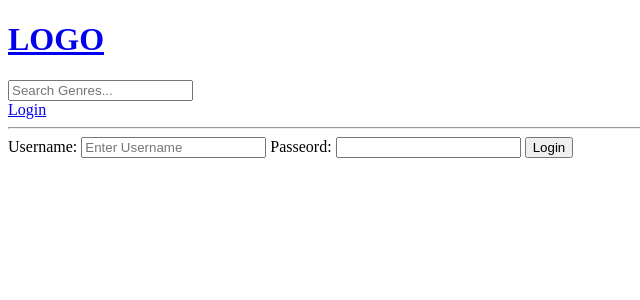
After one commit to HolaDav/Django_Tutorial, a Django app: page /login/ in a window 1280 px wide. The commit adds this page. Shown: the top 300 px of the page, without its empty margins (0-640 px from the left). Run offline with Django 4.2, Linux system fonts and the light colour scheme.

Commit message:
Added Login and Logout functionality

```diff
--- a/crashproject/BOOK CLUB HUB/bookclub/base/templates/base/home.html
+++ b/crashproject/BOOK CLUB HUB/bookclub/base/templates/base/home.html
@@ -65,7 +65,7 @@
         <h2>Clubs</h2>
 
         <div>
-
+            <h5>{{club_count}} Clubs available.</h5>
             <a href="{% url 'create-club' %}">Create Club</a>
             <hr>
 
@@ -81,6 +81,7 @@
                 </div>
                 {% endfor %}
             </div>
+
         </div>
     </div>
 
--- /dev/null
+++ b/crashproject/BOOK CLUB HUB/bookclub/base/templates/base/login_register.html
@@ -0,0 +1,17 @@
+{% extends 'main.html' %}
+
+{% block content %}
+
+<form action="" method="POST">
+    {% csrf_token %}
+
+    <label for="">Username:</label>
+    <input type="text" name="username" placeholder="Enter Username">
+
+    <label for="">Passeord:</label>
+    <input type="password" name="password">
+
+    <input type="submit" value="Login">
+</form>
+
+{% endblock content %}
--- a/crashproject/BOOK CLUB HUB/bookclub/base/urls.py
+++ b/crashproject/BOOK CLUB HUB/bookclub/base/urls.py
@@ -2,6 +2,8 @@ from django.urls import path
 from . import views
 
 urlpatterns = [
+    path('login/', views.loginpage, name='login'),
+    path('logout/', views.logoutuser, name='logout'),
     path('', views.home, name='home'),
     path('club/<str:pk>', views.club, name='club'),
     path('create-club', views.createClub, name='create-club'),
--- a/crashproject/BOOK CLUB HUB/bookclub/base/views.py
+++ b/crashproject/BOOK CLUB HUB/bookclub/base/views.py
@@ -1,5 +1,8 @@
 from django.shortcuts import render, redirect
+from django.contrib import messages
 from django.db.models import Q
+from django.contrib.auth.models import User
+from django.contrib.auth import authenticate, login, logout
 from django.http import HttpResponse
 from .models import Club, Genre
 from .forms import ClubForm
@@ -19,6 +22,31 @@ from .forms import ClubForm
 #     {"id":10, "name":"Tales & Tea"},
 # ]
 
+def loginpage(request):
+    if request.method == 'POST':
+        username = request.POST.get('username')
+        password = request.POST.get('password')
+
+        try:
+            user = User.objects.get(username=username)
+        except:
+            messages.error(request, 'User does not exits')
+
+        user = authenticate(request, username=username, password=password)
+
+        if user is not None:
+            login(request, user)
+            return redirect('home')
+        else:
+            messages.error(request, 'Username or Password is not correct')
+
+    context = {}
+    return render(request, 'base/login_register.html', context)
+
+def logoutuser(request):
+    logout(request)
+    return redirect('home')
+
 def home(request):
     q = request.GET.get('q') if request.GET.get('q') != None else ''
 
@@ -30,7 +58,9 @@ def home(request):
 
     genres = Genre.objects.all()
 
-    context = {"clubs": clubs, 'genres': genres}
+    club_count = clubs.count()
+
+    context = {"clubs": clubs, 'genres': genres, 'club_count': club_count}
     return render(request, 'base/home.html', context)
 
 def club(request, pk):
--- a/crashproject/BOOK CLUB HUB/bookclub/templates/main.html
+++ b/crashproject/BOOK CLUB HUB/bookclub/templates/main.html
@@ -8,6 +8,14 @@
 <body>
     {% include 'navbar.html' %}
 
+    {% if messages %}
+    <ul class="messages">
+        {% for message in messages %}
+        <li>{{message}}</li>
+        {% endfor %}
+    </ul>
+    {% endif %}
+
     {% block content %}
 
     {% endblock content %}
--- a/crashproject/BOOK CLUB HUB/bookclub/templates/navbar.html
+++ b/crashproject/BOOK CLUB HUB/bookclub/templates/navbar.html
@@ -6,4 +6,9 @@
     <input type="text" name="q" placeholder="Search Genres...">
 </form>
 
+{% if request.user.is_authenticated %}
+<a href="{% url 'logout' %}">Logout</a>
+{% else %}
+<a href="{% url 'login' %}">Login</a>
+{% endif %}
 <hr>
```
Also changed, not shown: crashproject/BOOK CLUB HUB/bookclub/db.sqlite3.
